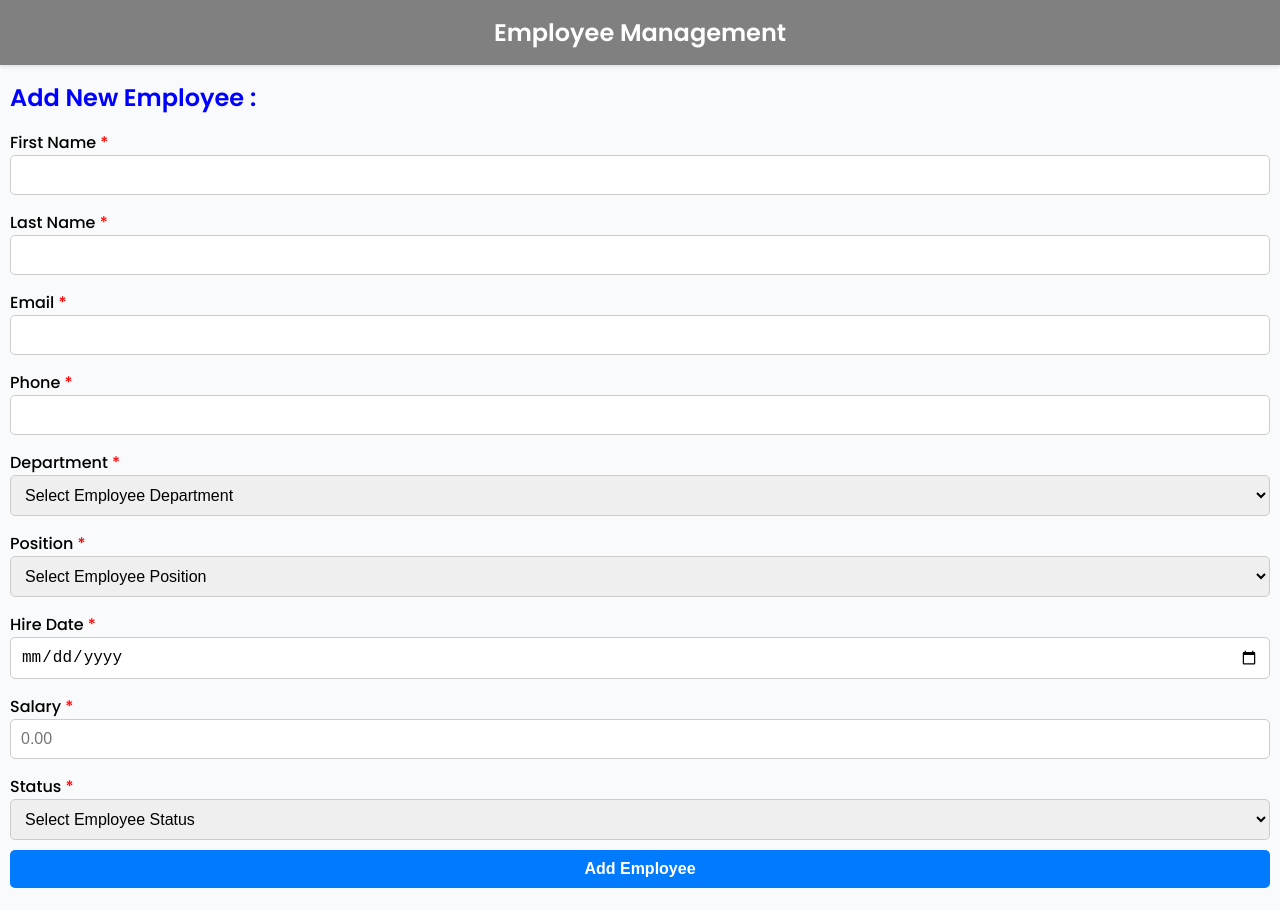
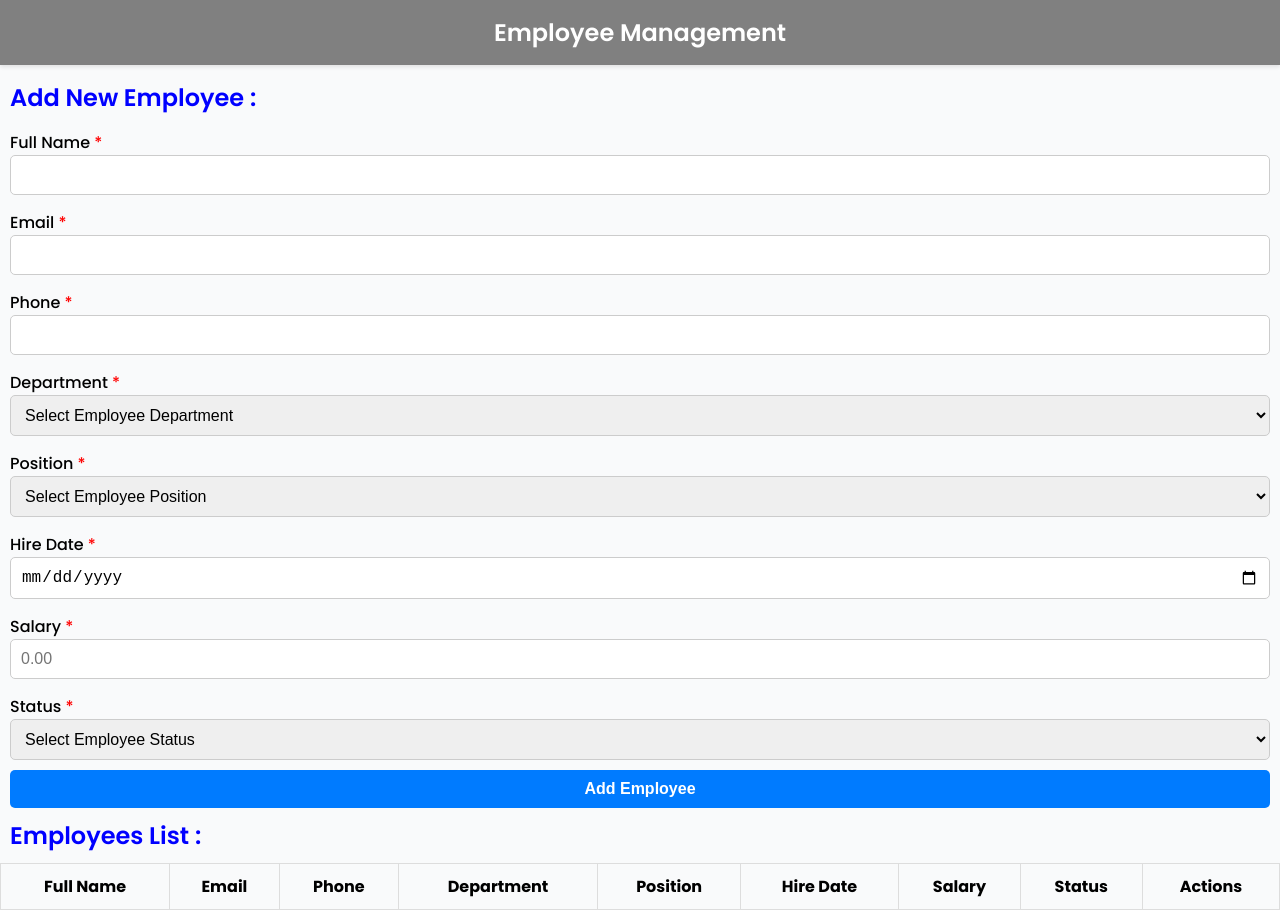
Before and after one commit to RTHILAA/EMPLOYEES-MANAGEMENT-APP, a React (Create React App) app: page / in a window 1280 px wide. Built offline with nearby package versions, Linux system fonts and the light colour scheme.

Commit message:
update project

```diff
--- a/public/index.html
+++ b/public/index.html
@@ -25,7 +25,7 @@
       Learn how to configure a non-root public URL by running `npm run build`.
     -->
     <link rel="stylesheet" href="https://cdnjs.cloudflare.com/ajax/libs/font-awesome/5.15.3/css/all.min.css" />
-    <title>React App</title>
+    <title>Employee Management App</title>
   </head>
   <body>
     <noscript>You need to enable JavaScript to run this app.</noscript>
--- a/src/App.js
+++ b/src/App.js
@@ -2,6 +2,7 @@ import React from "react";
 import "./App.css";
 import Header from "./Components/Header/Header";
 import Form from "./Components/Form/From";
+import List from "./Components/List/List";
 
 export default function App() {
   return (
@@ -9,6 +10,7 @@ export default function App() {
       <div className="container">
         <Header />
         <Form />
+        <List />
       </div>
     </div>
   );
--- a/src/Components/Form/From.js
+++ b/src/Components/Form/From.js
@@ -7,15 +7,10 @@ export default function Form() {
             <span className="title">Add New Employee :</span>
             <div className="form-group">
                 <form>
-                    <label htmlFor="fname">
-                        First Name <span className="star">*</span>
+                    <label htmlFor="fullname">
+                        Full Name <span className="star">*</span>
                     </label>
-                    <input type="text" id="fname" required />
-
-                    <label htmlFor="lname">
-                        Last Name <span className="star">*</span>
-                    </label>
-                    <input type="text" id="lname" required />
+                    <input type="text" id="fullname" required />
 
                     <label htmlFor="email">
                         Email <span className="star">*</span>
--- /dev/null
+++ b/src/Components/List/List.css
@@ -0,0 +1,11 @@
+.employees-table {
+    width: 100%;
+    margin-top: 10px;
+    border-collapse: collapse;
+}
+
+.employees-table th,
+.employees-table td {
+    border: 1px solid #ddd;
+    padding: 10px;
+}
--- /dev/null
+++ b/src/Components/List/List.js
@@ -0,0 +1,23 @@
+import React from 'react'
+import "./List.css";
+
+export default function List() {
+  return (
+    <div className="list">
+        <span className="title">Employees List :</span>
+            <table className="employees-table">
+                <tr>
+                    <th>Full Name</th>
+                    <th>Email</th>
+                    <th>Phone</th>
+                    <th>Department</th>
+                    <th>Position</th>
+                    <th>Hire Date</th>
+                    <th>Salary</th>
+                    <th>Status</th>
+                    <th>Actions</th>
+                </tr>
+            </table>
+    </div>
+  )
+}
```
